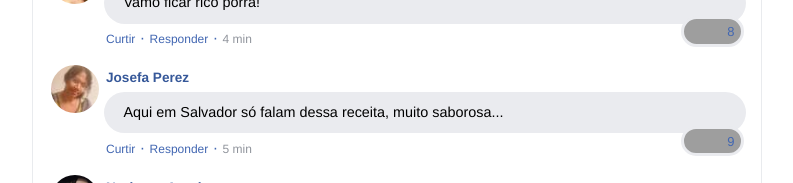
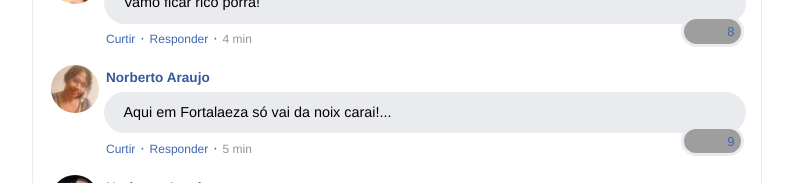
Before and after one commit to wisehealthy01/saludesencial.site, a plain HTML site: page index.html in a window 1280 px wide. Shown: the part 191-374 px from the top of the page, without its empty margins (243-1036 px from the left). Drawn offline with nearby package versions, Linux system fonts and the light colour scheme; grey boxes are pictures that could not be loaded; a script that the page names is missing.

Commit message:
Update index.html

```diff
--- a/index.html
+++ b/index.html
@@ -110,12 +110,12 @@
                     <td rowspan="3" class="fb-comments-comment-img"><img src="./assets/img/comentarios/m3.jpeg"></td>
                     <td>
                       <font class="fb-comments-comment-name">
-                        <name>Josefa Perez</name>
+                        <name>Norberto Araujo</name>
                       </font>
                     </td>
                   </tr>
                   <tr>
-                    <td class="fb-comments-comment-text">Aqui em <span id="address" style="color:#000000;">Salvador</span> só falam dessa receita, muito saborosa...</td>
+                    <td class="fb-comments-comment-text">Aqui em <span id="address" style="color:#000000;">Fortalaeza</span> só vai da noix carai!...</td>
                   </tr>
                   <tr>
                     <td class="fb-comments-comment-actions">
```
